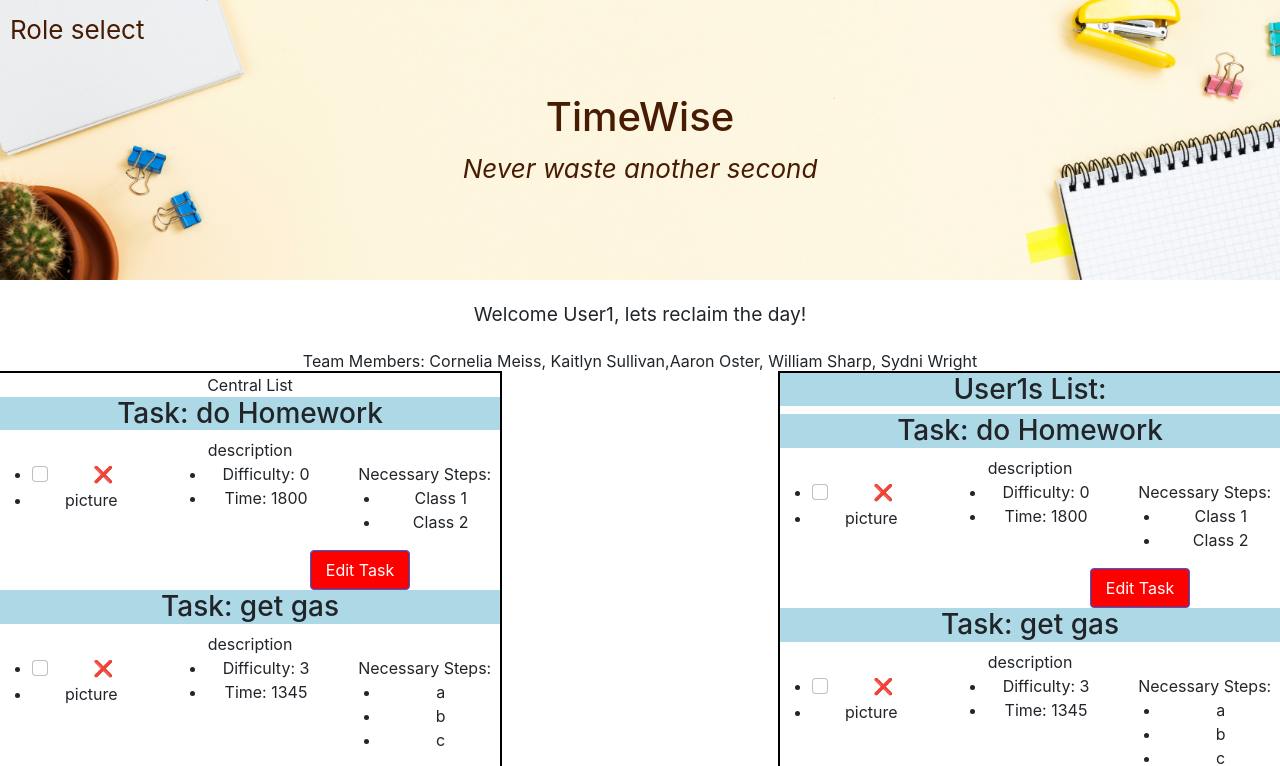
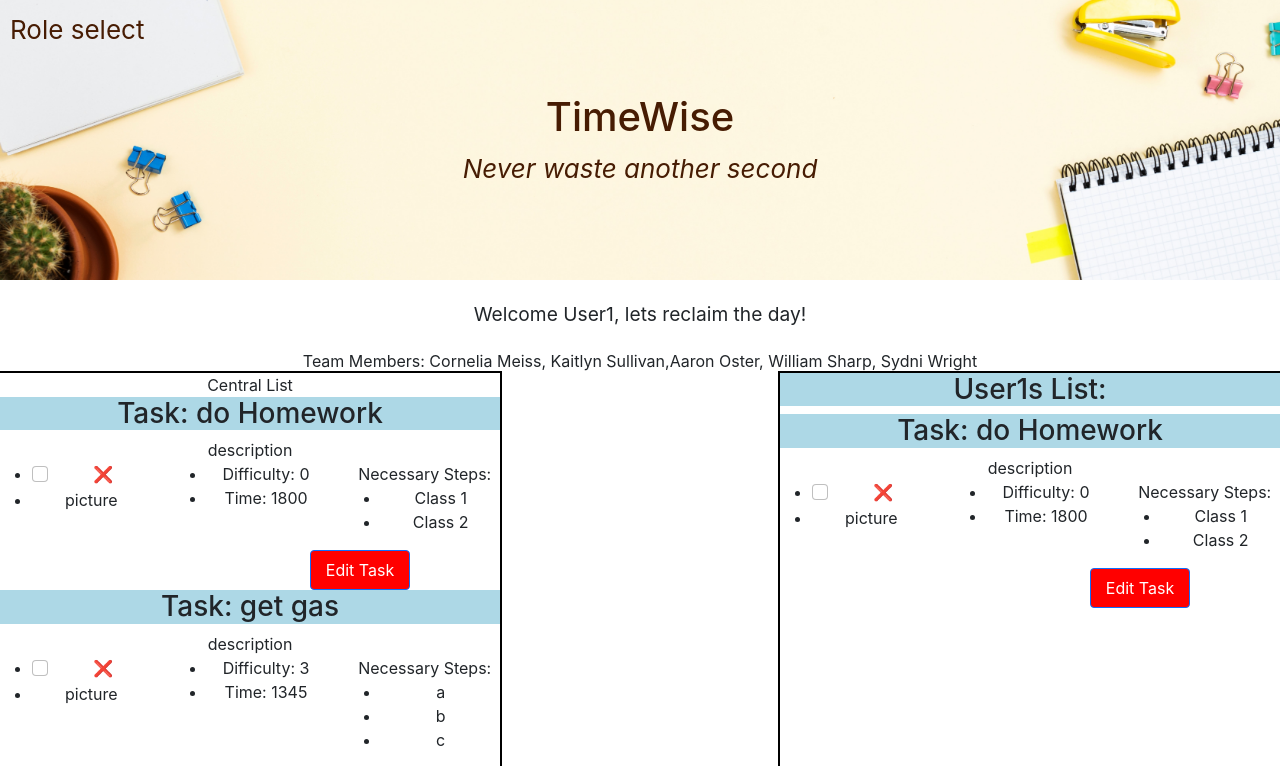
Before and after one commit to cmeiss/team18, a React (Create React App) app: page / in a window 1280 px wide. Shown: the top 766 px of the page. Built offline with nearby package versions, Linux system fonts and the light colour scheme.

Commit message:
connected the correct user list to this components so that it actually displays and modifies the userList, not the central item list

```diff
--- a/src/App.tsx
+++ b/src/App.tsx
@@ -14,7 +14,22 @@ import { DndProvider } from "react-dnd";
 import { HTML5Backend } from "react-dnd-html5-backend";
 
 function App(): JSX.Element {
-    const [role, setRole] = useState<User>({ name: "User1", userList: TASKS }); //I set this intial user to make the user list display something
+    const [role, setRole] = useState<User>({
+        name: "User1",
+        userList: [
+            {
+                id: 0,
+                name: "do Homework",
+                description: "description",
+                status: false,
+                image: "picture",
+                steps: ["Class 1", "Class 2"],
+                difficulty: 0,
+                numUsers: 2,
+                time: 1800
+            }
+        ]
+    }); //I set this intial user to make the user list display something
     const [roles, setRoles] = useState<User[]>([
         { name: "Please Select: ", userList: [] }, //Please select is necessary because the first item in drop down list is not selectable
         { name: "Super", userList: [] },
@@ -85,8 +100,11 @@ function App(): JSX.Element {
                 <div>
                     <UserList
                         user={role}
+                        setUser={setRole}
+                        users={roles}
                         tasks={tasks}
                         setTasks={updateTasks}
+                        setUsers={setRoles}
                     ></UserList>
                 </div>
                 <div className="central">
--- a/src/list-components/UserList.tsx
+++ b/src/list-components/UserList.tsx
@@ -1,3 +1,4 @@
+/* eslint-disable indent */
 import React from "react";
 import { Task } from "../interfaces/task";
 import { User } from "../interfaces/user";
@@ -8,30 +9,78 @@ import { addTask } from "../TaskFunctions";
 
 interface UserProps {
     user: User;
-    tasks: Task[];
-    setTasks: (newTasks: Task[]) => void;
+    setUser: (newUser: User) => void;
+    users: User[];
+    tasks: Task[]; //this attribute is not used right now but will be needed to update the numUsers when we add things to userList
+    setTasks: (newTasks: Task[]) => void; ////this attribute is not used right now but will be needed to update the numUsers when we add things to userList
+    setUsers: (users: User[]) => void;
     //setTasks: React.Dispatch<React.SetStateAction<Task[]>>;
 }
 
-export function UserList({ user, tasks, setTasks }: UserProps): JSX.Element {
+export function UserList({
+    user,
+    setUser,
+    users,
+    tasks,
+    setTasks,
+    setUsers
+}: UserProps): JSX.Element {
     const [{ isOver }, drop] = useDrop({
         accept: "task",
-        drop: (item: Task) => addTaskToUserList(item.id),
+        drop: (item: Task) => addTaskUserList(item.id),
         collect: (monitor) => ({
             isOver: !!monitor.isOver()
         })
     });
 
-    function addTaskToUserList(id: number) {
+    function addTaskUserList(id: number) {
         const droppedTask: Task | undefined = tasks.find(
             (task: Task) => task.id === id
         );
         console.log({ ...droppedTask });
         console.log("dropping task");
         if (droppedTask) {
-            setTasks(addTask(droppedTask, tasks));
+            setUser({
+                name: user.name,
+                userList: addTask(droppedTask, user.userList)
+            });
+            setUsers(updateUserTasks(addTask(droppedTask, user.userList)));
         }
     }
+
+    function editUserList(newTasks: Task[]) {
+        const newUser = { name: user.name, userList: newTasks };
+        setUser({ name: user.name, userList: newTasks });
+        const newRoles = users.map((role: User) =>
+            role.name === newUser.name
+                ? newUser
+                : {
+                      name: role.name,
+                      userList: role.userList.map((T: Task) => ({
+                          ...T,
+                          steps: [...T.steps]
+                      }))
+                  }
+        );
+        setUsers(newRoles);
+    }
+
+    function updateUserTasks(newTasks: Task[]) {
+        const newUser = { name: user.name, userList: newTasks };
+        const newRoles = users.map((role: User) =>
+            role.name === newUser.name
+                ? newUser
+                : {
+                      name: role.name,
+                      userList: role.userList.map((T: Task) => ({
+                          ...T,
+                          steps: [...T.steps]
+                      }))
+                  }
+        );
+        return newRoles;
+    }
+
     return (
         <div
             ref={drop}
@@ -45,19 +94,20 @@ export function UserList({ user, tasks, setTasks }: UserProps): JSX.Element {
             ) : (
                 <div className="userList">
                     <h3>{user.name}s List:</h3>
-                    {tasks.map((TASK: Task, index: number) => (
+                    {user.userList.map((TASK: Task, index: number) => (
                         <DisplayTask
                             key={index}
                             task={TASK}
-                            tasks={tasks}
-                            updateTasks={setTasks}
+                            tasks={user.userList}
+                            updateTasks={editUserList}
                             role={user.name}
                         ></DisplayTask>
                     ))}
                 </div>
             )}
             {console.log("userList")}
-            {console.log(...tasks)}
+            {console.log(...user.userList)}
+            {console.log(setTasks)}
         </div>
     );
 }
```
Also changed, not shown: 1 other file (tests, documents, lock files or other folders).
